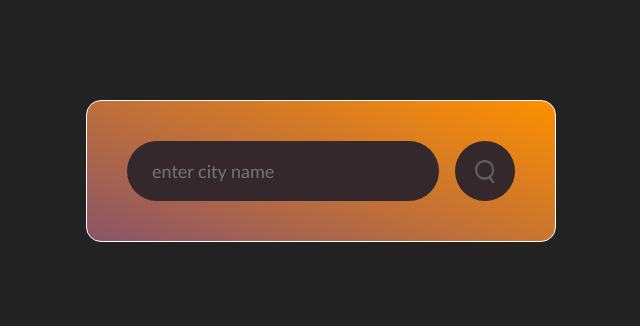
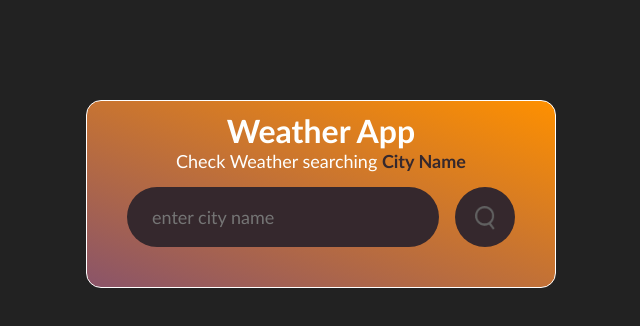
Before and after one commit to mdsiaofficial/Weather-app, a plain HTML site: page index.html in a window 1280 px wide. Shown: the whole page, without its empty margins (319-959 px from the left). Drawn offline with Linux system fonts and the light colour scheme.

Commit message:
added more functionality

```diff
--- a/index.html
+++ b/index.html
@@ -12,7 +12,12 @@
     <div class="AppCard">
 
         <!-- input -->
+        <div class="title">
+            <h1>Weather App</h1>
+            <p>Check Weather searching <span>City Name</span></p>
+        </div>
         <div class="searchArea">
+
             <input id="impTXT" type="text" placeholder="enter city name" spellcheck="false">
             <!-- search button -->
             <button type="submit"><img src="img/search.png"></button>
--- a/style.css
+++ b/style.css
@@ -117,3 +117,17 @@ body{
 .WeatherDisplay{
     display: none;
 }
+
+.title{
+    margin-top: -30px;
+    margin-bottom: 15px;
+}
+
+.title p{
+    font-size: 18px;
+}
+
+.title p span{
+    color:#35282d;
+    font-weight: 800;
+}
```
